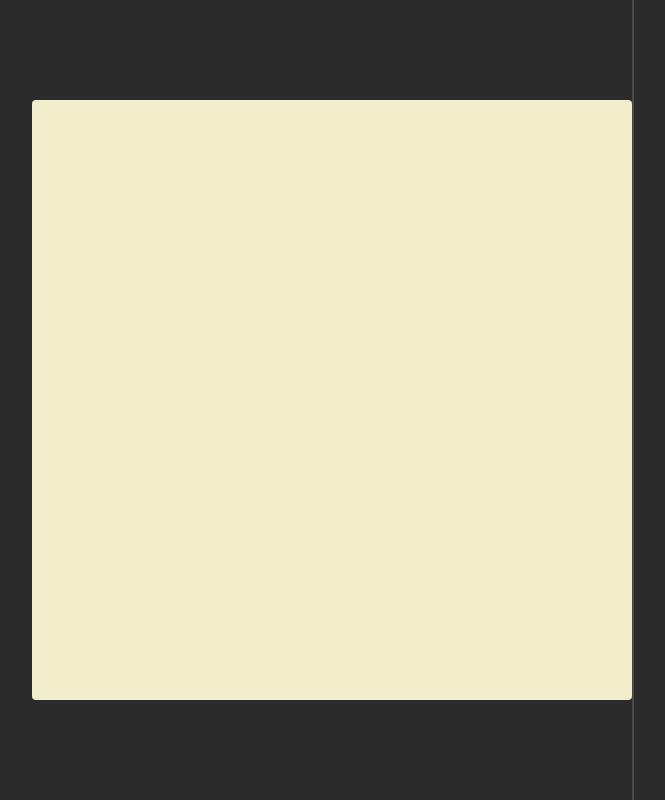
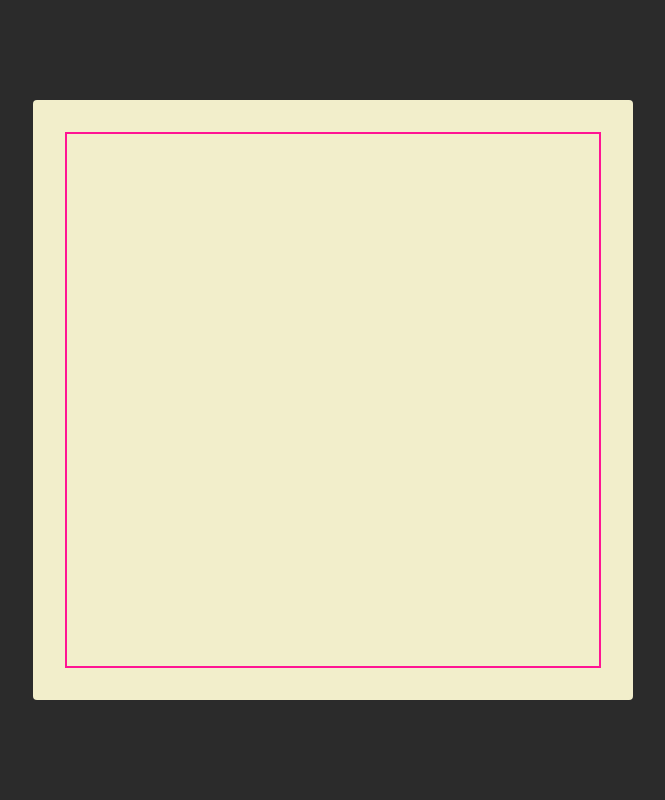
Before and after one commit to syifanuraini24/react-router-starter, a website: page index.html in a window 1280 px wide. Shown: the whole page, without its empty margins (307-972 px from the left). Drawn offline with Linux system fonts and the light colour scheme.

Commit message:
belajar 1.0

```diff
--- a/index.html
+++ b/index.html
@@ -8,7 +8,9 @@
     <link rel="stylesheet" href="./styles.css" />
   </head>
   <body>
-    <div class="container"></div>
-    <div class="frame"></div>
+    <div>
+        <div class="container">
+        <div class="frame"></div>
+    </div>
   </body>
 </html>
--- a/styles.css
+++ b/styles.css
@@ -30,6 +30,6 @@ html {
   padding: 32px;
 }
 .frame {
-  border: 1px solid #484848;
+  border: 2px solid #ff1493;
   height: 100%;
 }
```
